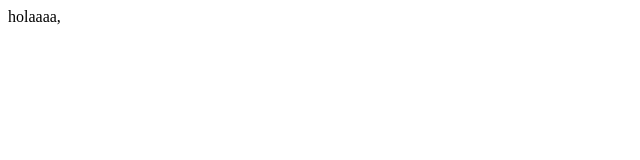
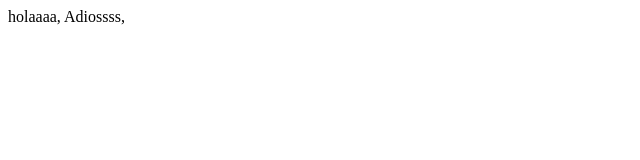
Before and after one commit to irispbl/Lunes21, a plain HTML site: page index.html in a window 1280 px wide. Shown: the full height of the page, 0-640 px from the left. Drawn offline with Linux system fonts and the light colour scheme.

Commit message:
Miguel cambio

```diff
--- a/index.html
+++ b/index.html
@@ -8,5 +8,6 @@
   </head>
   <body>
     holaaaa,
+    Adiossss,
   </body>
 </html>
```
